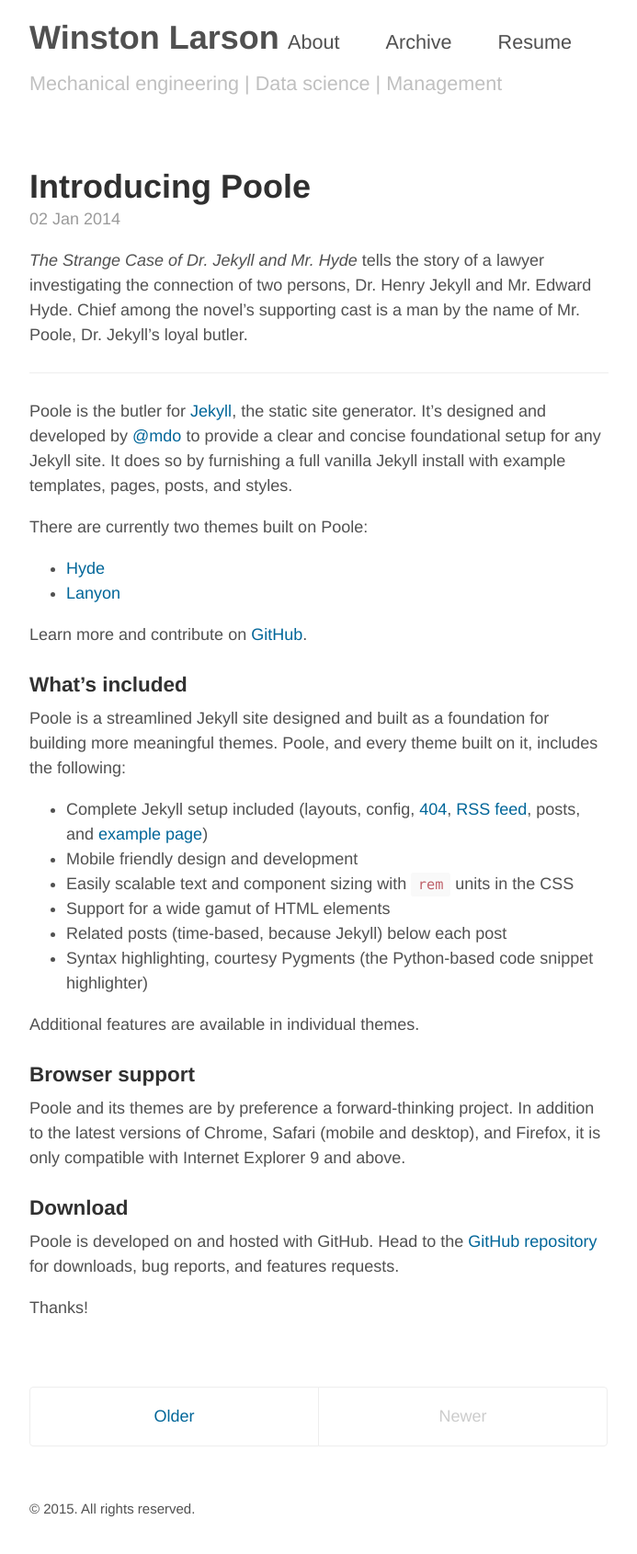
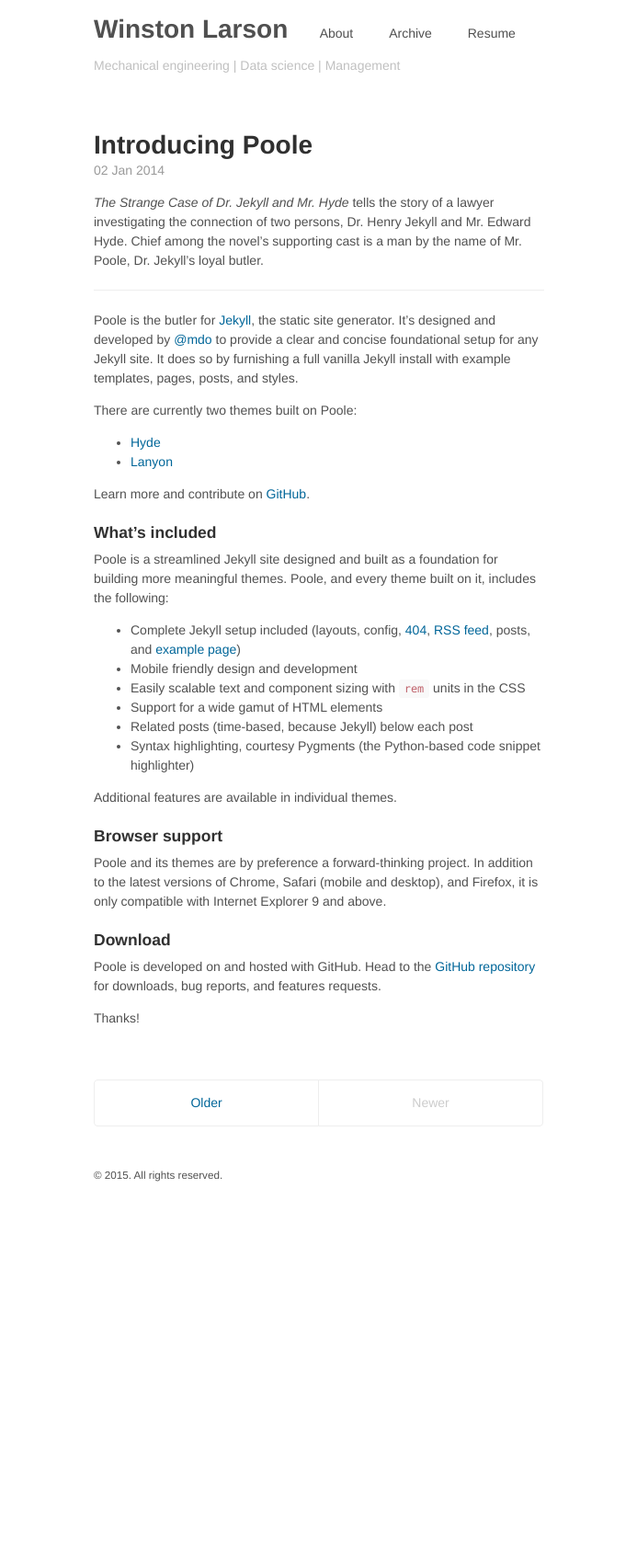
Before and after one commit to winstonlarson/old_website, a Jekyll site: the page built from index.html, in a window 1280 px wide. Shown: the whole page at 92% size, without its empty margins (293-986 px from the left). Built offline with Jekyll 4.4.1, drawn with Linux system fonts in a browser that asks for light colours; the list of posts is cut into pages by our own code; after the commit the page ends 1316 px from its top, so only the background shows below that.

Commit message:
played with fonts
and rebuilt

```diff
--- a/_sass/_base.scss
+++ b/_sass/_base.scss
@@ -20,7 +20,7 @@
   line-height: 1.5;
 
   @media (min-width: 38em) {
-    font-size: 18px;
+    font-size: 14px;
   }
 }
 
--- a/_sass/_masthead.scss
+++ b/_sass/_masthead.scss
@@ -18,7 +18,7 @@
   }
 
   small {
-    font-size: 60%;
+    font-size: 50%;
     font-weight: 400;
     color: #c0c0c0;
     letter-spacing: 0;
```
Also changed, not shown: 10 other files.
